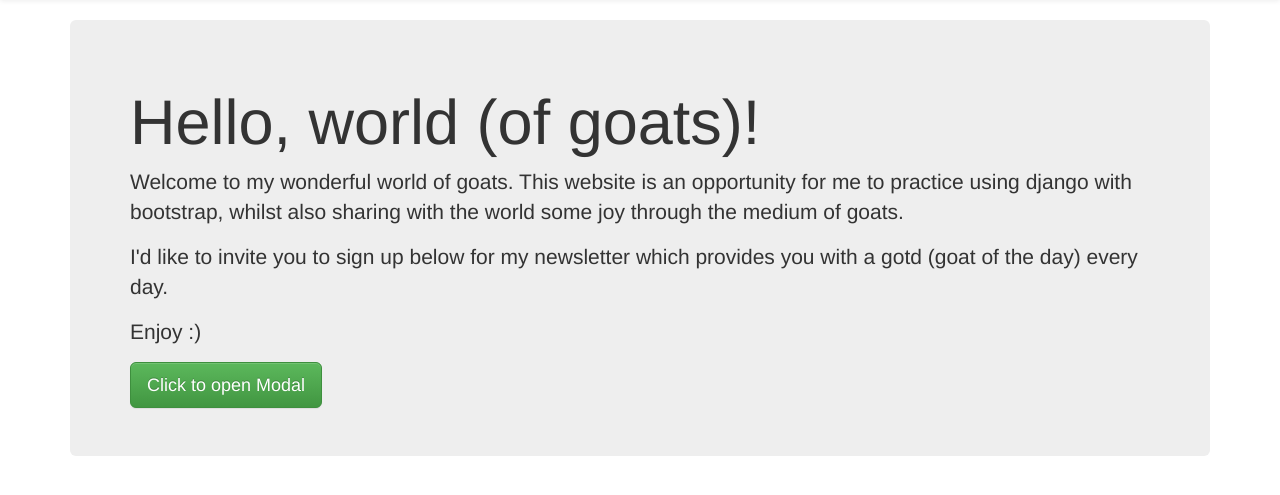
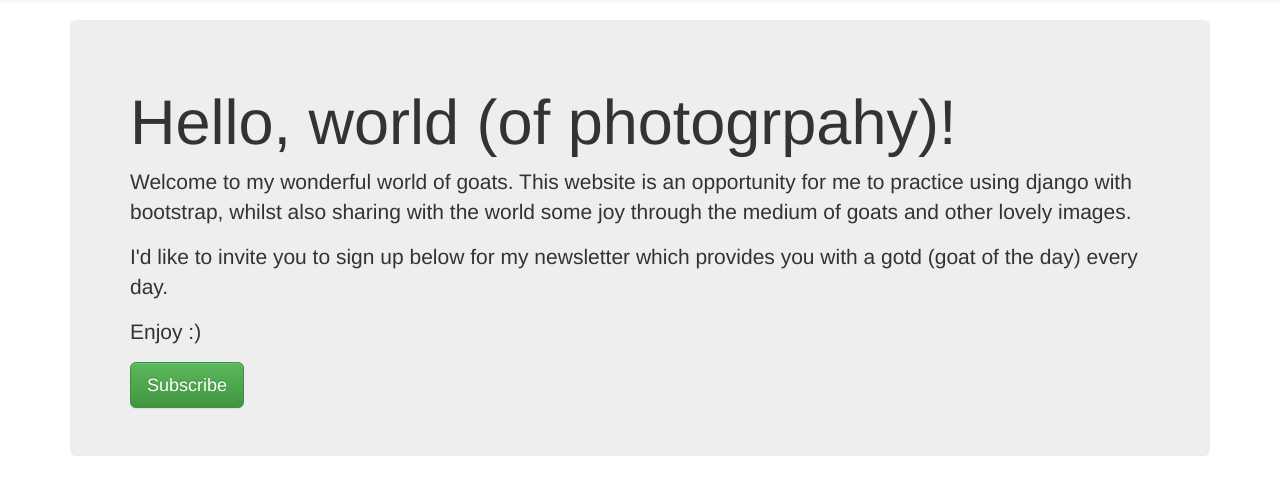
Before and after one commit to BruvaJ/daily-image, a Django app: page / in a window 1280 px wide. Shown: the part 51-546 px from the top of the page. Run offline with Django 3.2, Linux system fonts and the light colour scheme; some libraries are stand-ins or nearby versions.

Commit message:
Reword index to be more generic and about all images

```diff
--- a/templates/goat_app/index.html
+++ b/templates/goat_app/index.html
@@ -2,15 +2,15 @@
 {% extends "goat_app/base.html" %}
   {% block body_block %}
   <div class="jumbotron">
-    <h1>Hello, world (of goats)!</h1>
+    <h1>Hello, world (of photogrpahy)!</h1>
     <p>Welcome to my wonderful world of goats. This website is an
       opportunity for me to practice using django with bootstrap,
-      whilst also sharing with the world some joy through the medium of goats.</p>
+      whilst also sharing with the world some joy through the medium of goats and other lovely images.</p>
       <p>I'd like to invite you to sign up below for my newsletter which provides you with a gotd (goat of the day) every day.</p>
       <p>Enjoy :)</p>
 
       <!-- TODO: connect button to a subscription screen, want this to be same page... therefore jquery etc? can django do this? -->
-      <a id='subscribe_modal' class="btn btn-lg btn-success" data-toggle="modal" data-target="#subscriptionModal">Click to open Modal</a>
+      <a id='subscribe_modal' class="btn btn-lg btn-success" data-toggle="modal" data-target="#subscriptionModal">Subscribe</a>
     {% include "goat_app/subscribe.html" %}
 
   {% endblock %}
```
